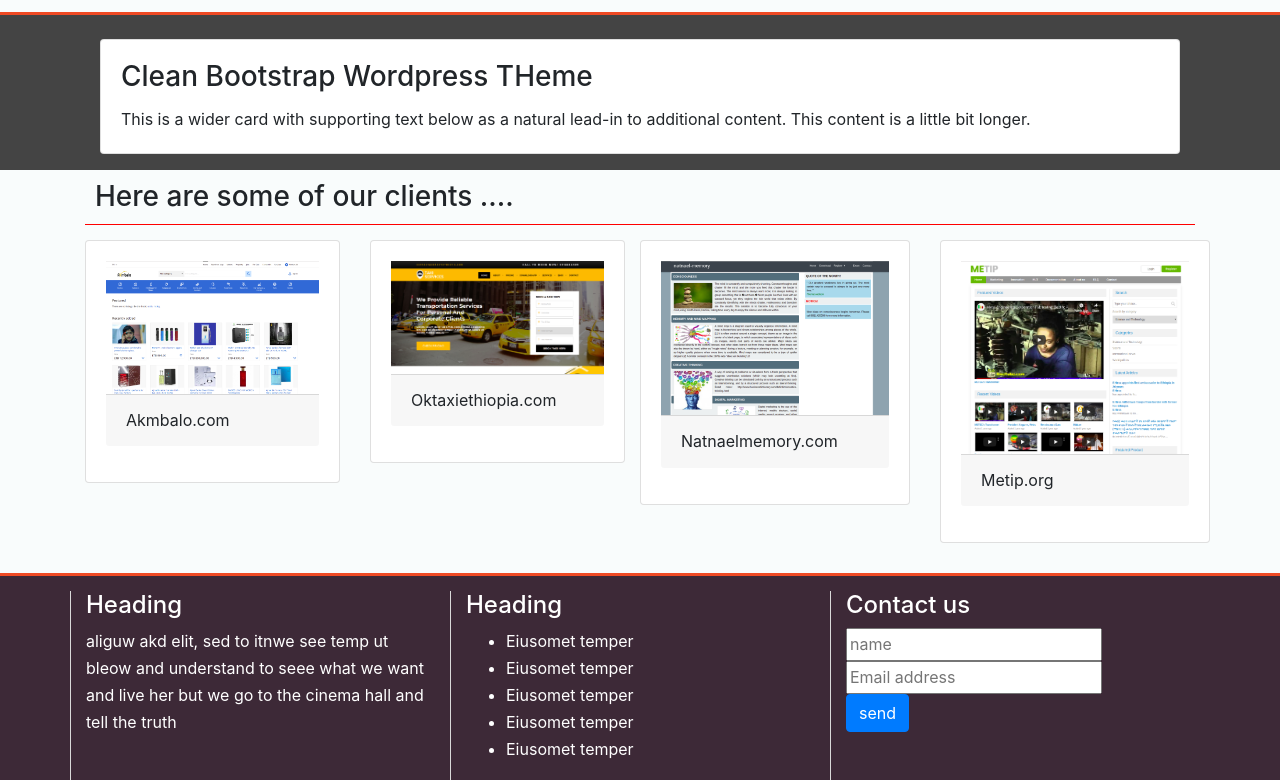
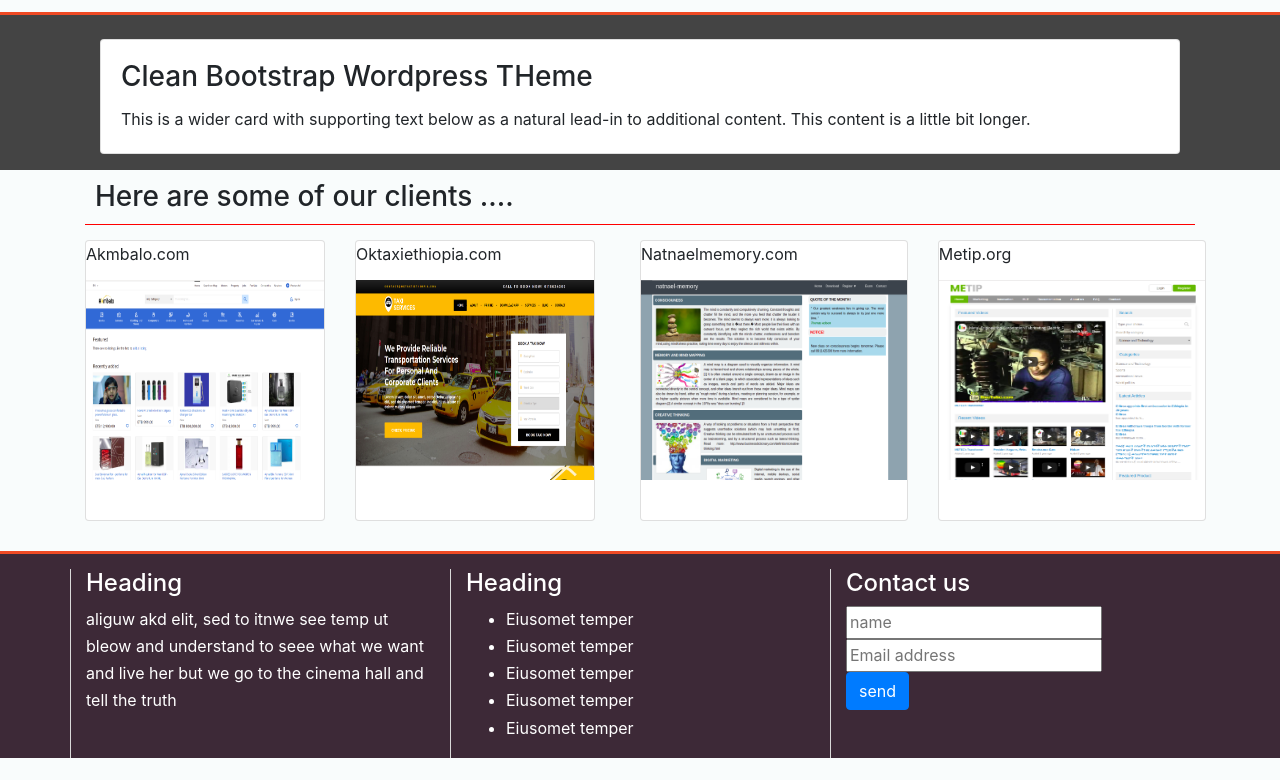
Before and after one commit to nashee/naftek-2012, a plain HTML site: page index.html in a window 1280 px wide. Shown: the part 1087-1867 px from the top of the page. After the commit the page ends 1845 px from the top, so only its background shows below. Drawn offline with Linux system fonts and the light colour scheme.

Commit message:
'here are some of our clients'  images height has been modified

```diff
--- a/css/style.css
+++ b/css/style.css
@@ -46,8 +46,12 @@ body {
 article.post img {
   width: 100%; }
 
+.cus-1 {
+  overflow: hidden; }
+
 .cus-1 img {
-  width: 100%; }
+  width: 100%;
+  height: 200px; }
 
 .hero {
   padding-top: 240px;
--- a/index.html
+++ b/index.html
@@ -186,24 +186,25 @@
 
           <section class="row customer">
              <div class="col-md-6">
-               <div class = "row cus-1">
+               <div class = "row cus-1 img-fluid">
 
                 <div class ="col-sm-6">
                     <div class ="card">
+                        <p class="card-title">Akmbalo.com</p>
+                        <img src="img/cust-1.png">
                         <div class="card-body">
 
-                  <img src="img/cust-1.png">
-                     <p class="card-footer">Akmbalo.com</p>
+
+
                      </div>
                    </div>
 
                   </div>
                 <div class ="col-sm-6">
                     <div class ="card">
+                        <p class="card-title">Oktaxiethiopia.com</p>
+                        <img src="img/cust-2.png">
                  <div class="card-body">
-
-                  <img src="img/cust-2.png">
-                     <p class="card-footer">Oktaxiethiopia.com</p>
                      </div>
                    </div>
 
@@ -222,20 +223,25 @@
 
                         <div class ="col-sm-6">
                             <div class ="card">
+                                <p class="card-title">Natnaelmemory.com</p>
+
+                                <img src="img/cust-3.png">
                                 <div class="card-body">
 
-                          <img src="img/cust-3.png">
-                             <p class="card-footer">Natnaelmemory.com</p>
+
+
+                           </div>
                              </div>
-                           </div>
-
                           </div>
                         <div class ="col-sm-6">
                             <div class ="card">
+
+                                <p class="card-title">Metip.org</p>
+                                <img src="img/cust-4.png">
                            <div class="card-body">
 
-                          <img src="img/cust-4.png">
-                             <p class="card-footer">Metip.org</p>
+
+
                              </div>
                            </div>
 
```
Also changed, not shown: about.html (+14 -3 lines), contact.html (+1 -1 lines).
